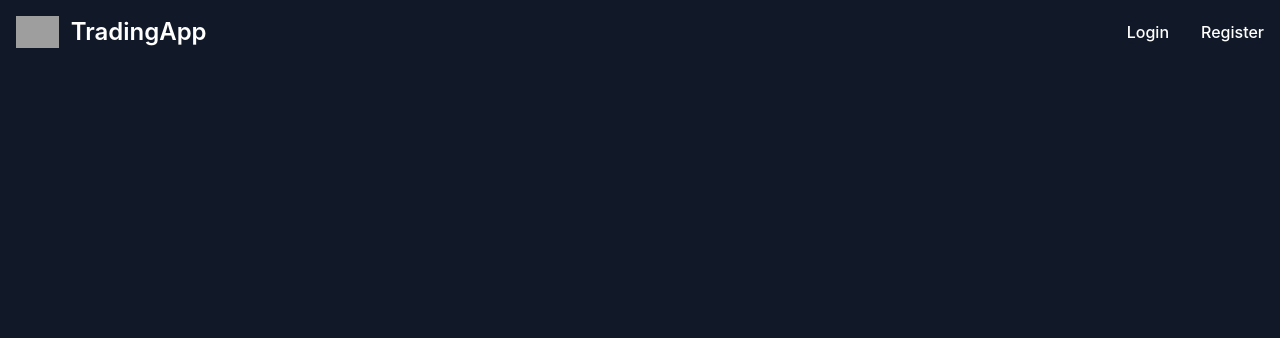
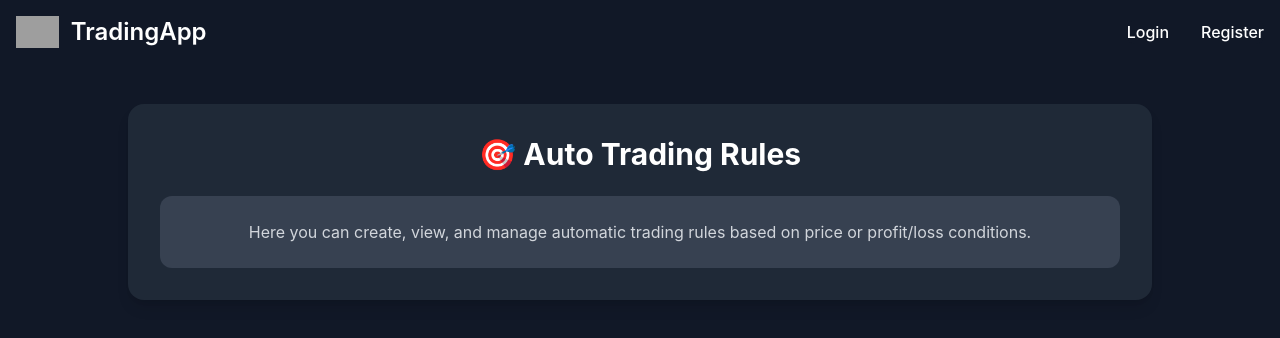
Before and after one commit to reyyhaneh/trading-app, a React (Create React App) app in the folder frontend/: page /auto-trading in a window 1280 px wide. Shown: the top 338 px of the page. Built offline with nearby package versions, Linux system fonts and the light colour scheme; grey boxes are pictures that could not be loaded.

Commit message:
auto trading page blueprint

```diff
--- a/frontend/src/App.js
+++ b/frontend/src/App.js
@@ -11,6 +11,7 @@ import Profile from './pages/Profile'
 import EmailVerification from './pages/EmailVerification'
 import Welcome from './pages/Welcome'
 import Leaderboard from './pages/Leaderboard';
+import AutoTrading from './pages/AutoTrading'
 
 
 
@@ -27,6 +28,7 @@ function App() {
           <Route path="/profile" element={<PrivateRoute Component={Profile}/>} />
           <Route path="/verify-email" element= {<EmailVerification />} />
           <Route path="/leaderboard" element={<Leaderboard />} />
+          <Route path="/auto-trading" element={<AutoTrading />} />
 
         </Routes>
       </div>
--- /dev/null
+++ b/frontend/src/pages/AutoTrading.js
@@ -0,0 +1,25 @@
+import React from 'react';
+
+const AutoTradingPage = () => {
+  return (
+    <div className="min-h-screen bg-gray-900 py-10 px-4">
+      <div className="max-w-5xl mx-auto bg-gray-800 p-8 rounded-2xl shadow-lg">
+        <h1 className="text-3xl font-bold text-white mb-6 text-center">
+          🎯 Auto Trading Rules
+        </h1>
+
+        <div className="bg-gray-700 p-6 rounded-xl">
+          <p className="text-gray-300 text-center">
+            Here you can create, view, and manage automatic trading rules based on price or profit/loss conditions.
+          </p>
+
+          {/* Later: Form for adding new rules */}
+          {/* Later: Table for listing user's rules */}
+        </div>
+
+      </div>
+    </div>
+  );
+};
+
+export default AutoTradingPage;
```
